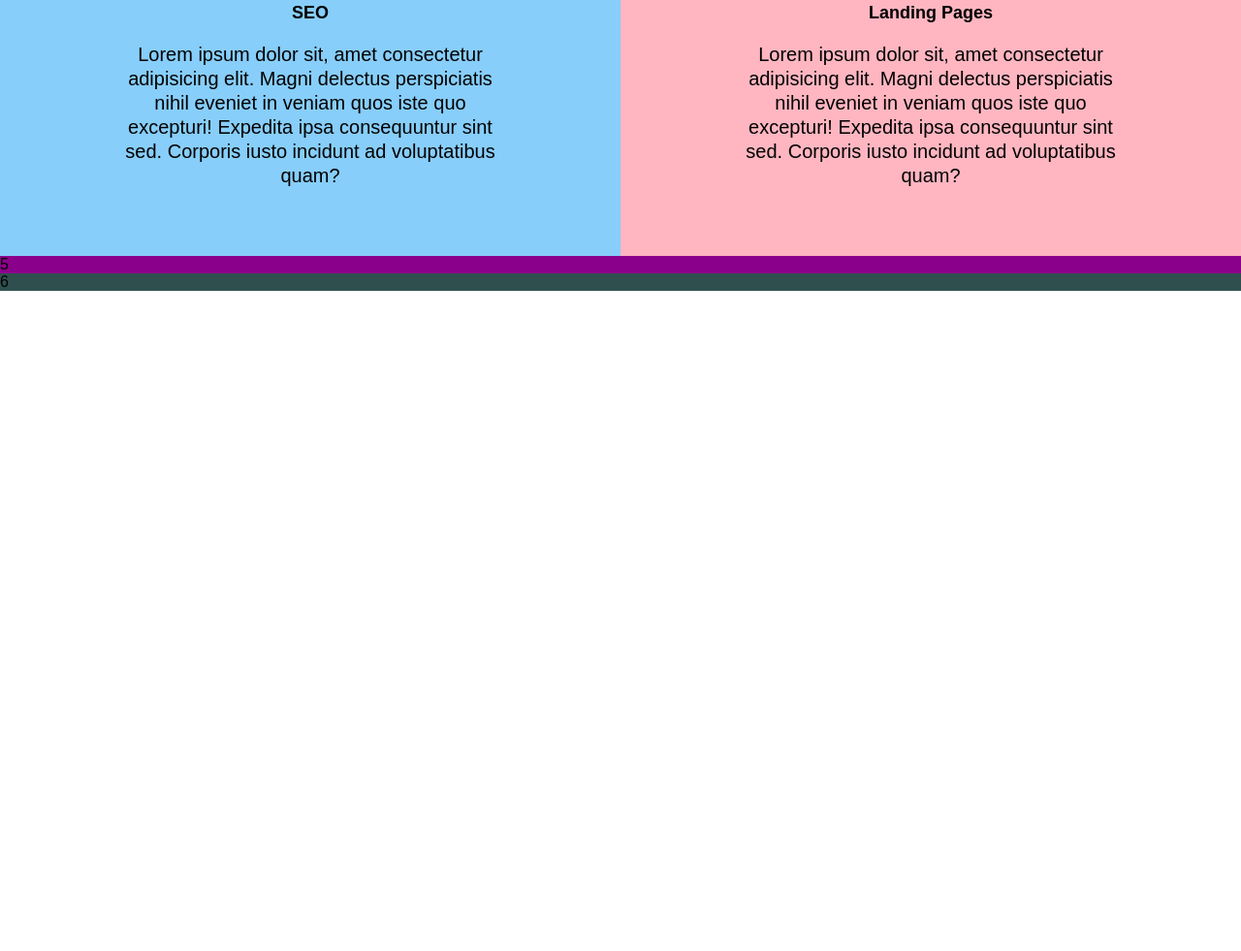
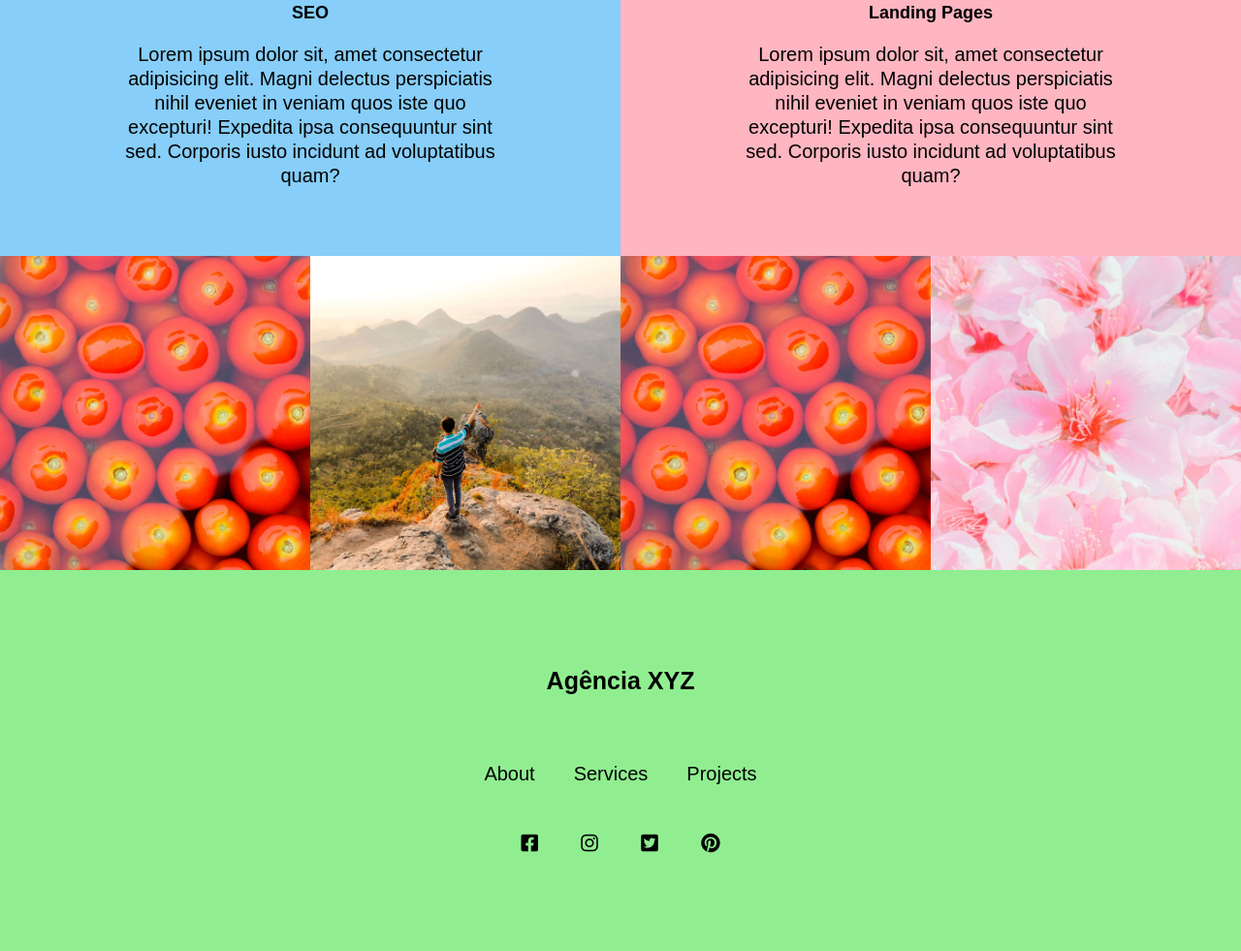
Before and after one commit to GersonADS/Landing-Page-Com-Grid-Flex, a plain HTML site: page index.html in a window 1280 px wide. Shown: the part 2172-3153 px from the top of the page at 97% size. Before the commit the page ends 2472 px from the top, so only its background shows below. Drawn offline with Linux system fonts and the light colour scheme.

Commit message:
finished

```diff
--- a/index.html
+++ b/index.html
@@ -58,7 +58,7 @@
     <section class="hero">
         <h2>we make cool things</h2>
     </section>
-    <section class="about">
+    <section class="about" id="about">
         <div class="item">
             <h3>Title</h3>
             <p>Lorem ipsum dolor sit amet consectetur adipisicing elit.</p>
@@ -72,7 +72,7 @@
             <a href="" class="btn-know-more">Saiba mais</a>
         </div>
     </section>
-    <section class="services">
+    <section class="services" id="services">
 
         <div class="service">
             <img src="./src/images/bolinha1.png" alt="Bolinha 1">
@@ -92,8 +92,56 @@
         </div>
 
     </section>
-    <section class="projects">5</section>
-    <footer class="footer">6</footer>
+    <section class="projects" id="projects">
+        <div class="project">
+            <a href="#">
+                <img src="./src/images/tomatoes.jpg" alt="Tomatoes">
+            </a>
+        </div>
+        <div class="project">
+            <a href="#">
+                <img src="./src/images/landscape.jpg" alt="Landscape">
+            </a>
+        </div>
+        <div class="project">
+            <a href="#">
+                <img src="./src/images/tomatoes.jpg" alt="Tomatoes">
+            </a>
+        </div>
+        <div class="project">
+            <a href="#">
+                <img src="./src/images/flowers.jpg" alt="Flowers">
+            </a>
+        </div>
+    </section>
+    <footer class="footer" id="contact">
+        <h4>Agência XYZ</h4>
+
+        <nav>
+            <ul>
+                <li><a href="#about">About</a></li>
+                <li><a href="#services">Services</a></li>
+                <li><a href="#projects">Projects</a></li>
+            </ul>
+        </nav>
+
+        <div class="social">
+
+            <a href="">
+                <i class="fab fa-facebook-square">
+            </i></a>
+            <a href="">
+                <i class="fab fa-instagram">
+            </i></a>
+            <a href="">
+                <i class="fab fa-twitter-square">
+            </i></a>
+            <a href="">
+                <i class="fab fa-pinterest">
+            </i></a>
+
+        </div>
+    </footer>
 
 </body>
 
--- a/src/css/style.css
+++ b/src/css/style.css
@@ -207,12 +207,84 @@ body{
 
 .projects{
     grid-area: projects;
-    background-color: darkmagenta;
+    display: grid;
+    grid-template-columns: repeat(4, 1fr);
+}
+
+.projects img {
+    width: 100%;
+    height: 100%;
+    transition: 0.3s;
+}
+
+.projects a:hover img{
+    opacity: 0.8;
+}
+
+@media (max-width: 768px){
+    .projects{
+        grid-template-columns: repeat(2,1fr);
+        grid-template-rows: repeat(2,1fr);
+    }
+}
+
+@media (max-width: 425px){
+    .projects {
+        grid-template-columns: 1fr;
+        grid-template-rows: repeat(4,1fr);
+    }
 }
 
 /*FOOTER*/
 
 .footer{
     grid-area: footer;
-    background-color: darkslategrey;
+    display: flex;
+    background-color: lightgreen;
+    flex-direction: column;
+    text-align: center;
+    padding: 100px 0;
 }
+
+.footer h4{
+    font-weight: 700;
+    font-size: 2.5rem;
+    margin-bottom: 20px;
+}
+
+
+.footer nav{
+    margin: 50px 0;
+}
+
+.footer nav ul {
+    display: flex;
+    justify-content: center;
+    max-width: 320px;
+    margin: 0 auto;
+}
+
+.footer nav ul li a{
+    font-weight: 500;
+    font-size: 2rem;
+    margin: 20px;
+    transform: 0.3s;
+}
+
+.footer nav ul li a:hover{
+    font-weight: 700;
+    color: #fff;
+}
+
+.footer .social i{
+    font-size: 2rem;
+    transition: 0.3s;
+}
+
+.footer .social a{
+    margin: 20px;
+}
+
+.footer .social a:hover{
+    color: #fff;
+}
```
